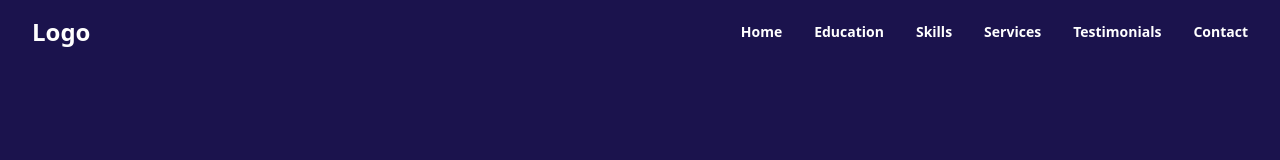
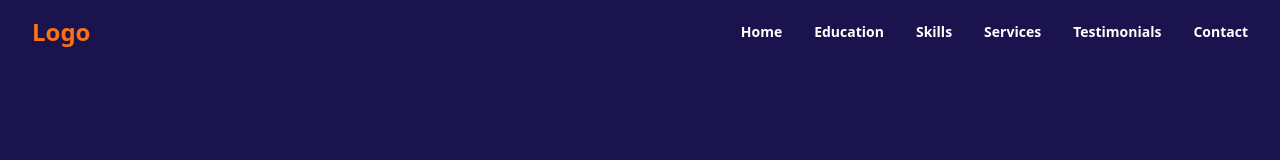
Before and after one commit to salman-bd/simple-portfolio, a Next.js app: page / in a window 1280 px wide. Shown: the top 160 px of the page. Built offline with nearby package versions, Linux system fonts and the light colour scheme.

Commit message:
modify the files

```diff
--- a/src/app/page.tsx
+++ b/src/app/page.tsx
@@ -7,7 +7,7 @@ import { Contact } from "@/components/contact"
 
 export default function Home() {
   return (
-    <main>
+    <main className="">
       <Hero />
       <Education />
       <Skills />
--- a/src/components/header.tsx
+++ b/src/components/header.tsx
@@ -29,11 +29,11 @@ export function Header() {
     <header
       className={`fixed top-0 w-full z-50 transition-all duration-300 ${isScrolled ? "bg-foreground/95 backdrop-blur-sm py-2" : "bg-transparent py-4"} bg-indigo-900`}
     >
-      <nav className="container mx-auto px-4 sm:px-6 lg:px-8">
+      <nav className="container max-w-7xl mx-auto px-4 sm:px-6 lg:px-8 ">
         <div className="flex items-center justify-between">
           <div className="flex-shrink-0">
             <Link href="#" className="text-2xl font-heading font-bold">
-              <span className="text-primary-secondary">Logo</span>
+              <span className="text-orange-500">Logo</span>
             </Link>
           </div>
 
@@ -43,7 +43,7 @@ export function Header() {
               <Link
                 key={item.name}
                 href={item.href}
-                className="text-sm font-semibold text-white hover:text-primary-tertiary transition-colors"
+                className="text-sm font-semibold text-white hover:text-orange-500 transition-colors"
               >
                 {item.name}
               </Link>
```
